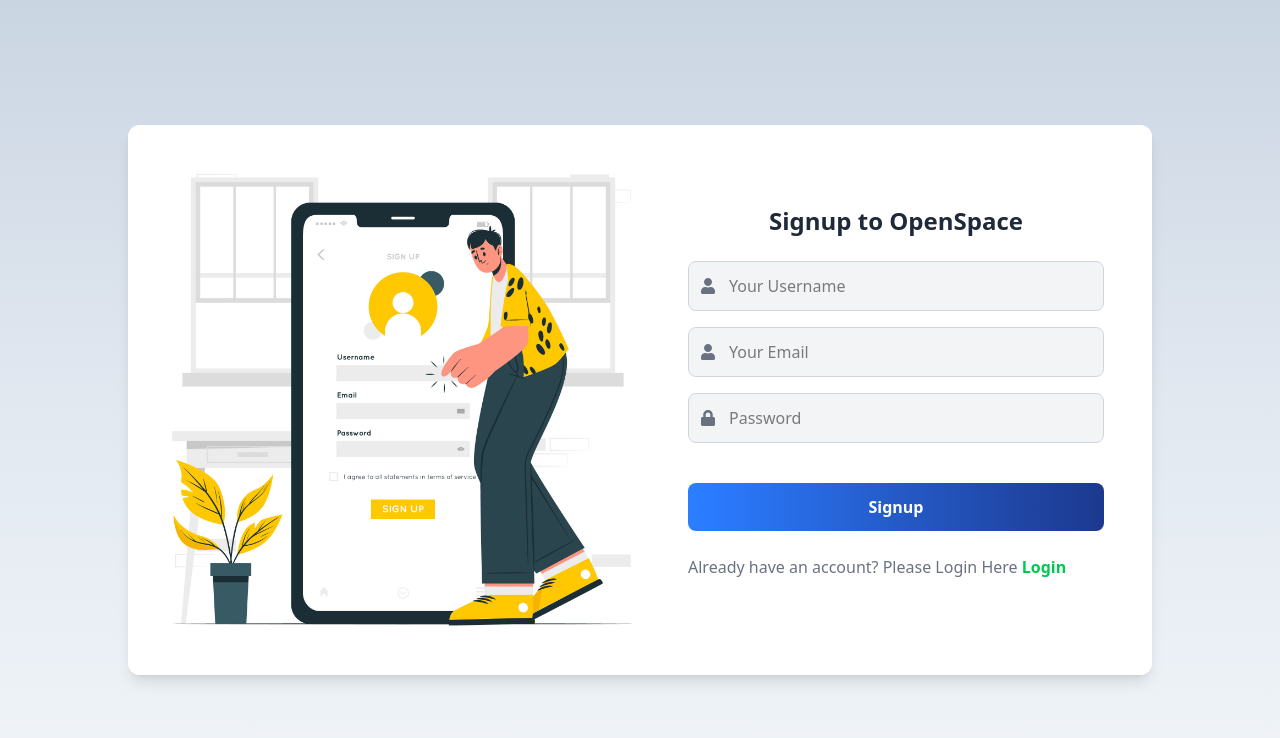
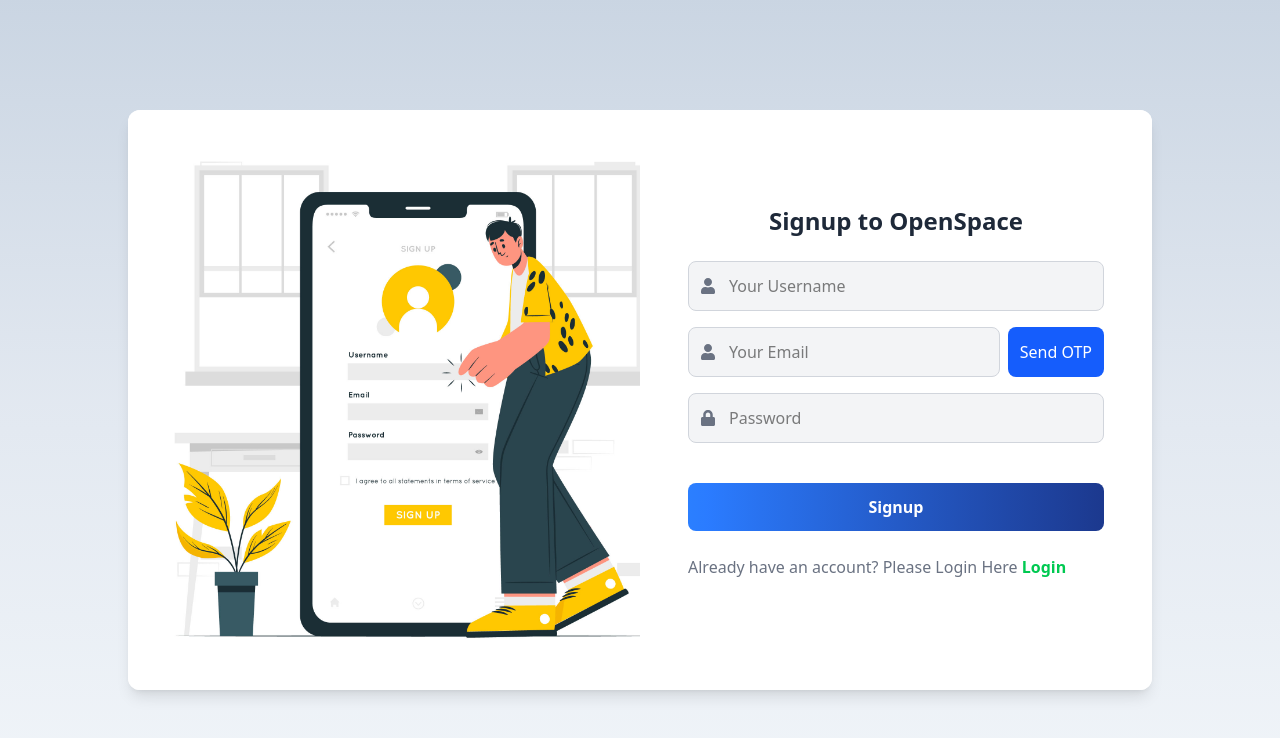
Before and after one commit to adibmahmud007/capstone-hub, a React (Vite) app: page / in a window 1280 px wide. Shown: the top 738 px of the page. Built offline with nearby package versions, Linux system fonts and the light colour scheme.

Commit message:
registration otp field added

```diff
--- a/src/components/Registration/Registration.jsx
+++ b/src/components/Registration/Registration.jsx
@@ -1,15 +1,45 @@
 import { useState } from "react";
 import { Link, useNavigate } from "react-router-dom";
 import { FaUser, FaLock } from "react-icons/fa";
-
-import '../../App.css'
+import '../../App.css';
 import { toast } from "react-toastify";
 
 const Registration = () => {
     const [email, setEmail] = useState("");
     const [username, setUsername] = useState("");
     const [password, setPassword] = useState("");
+    const [OtpCode, setOtp] = useState("");
+    const [isOtpSent, setIsOtpSent] = useState(false);
+
     const navigate = useNavigate();
+
+    const handleOtpRequest = async () => {
+        if (!email) {
+            toast.warn("Please enter your email first.");
+            return;
+        }
+
+        try {
+            const response = await fetch("https://capstone-repo-2933d2307df0.herokuapp.com/api/auth/register-otp-request", {
+                method: "POST",
+                headers: {
+                    "Content-Type": "application/json",
+                },
+                body: JSON.stringify({ email }),
+            });
+
+            if (response.ok) {
+                toast.success("OTP sent to your email!");
+                setIsOtpSent(true);
+            } else {
+                const errorData = await response.json();
+                toast.error(errorData.message || "Failed to send OTP.");
+            }
+        } catch (error) {
+            console.error("OTP Error:", error);
+            toast.error("Something went wrong while sending OTP.");
+        }
+    };
 
     const handleSubmit = async (e) => {
         e.preventDefault();
@@ -17,7 +47,8 @@ const Registration = () => {
         const userData = {
             email,
             username,
-            password
+            password,
+            OtpCode
         };
 
         try {
@@ -43,10 +74,10 @@ const Registration = () => {
     };
 
     return (
-        <div className="flex items-center bg-gradient-to-t from-slate-100 via-slate-200 to-slate-300  justify-center min-h-screen ">
-            <div className="w-full max-w-5xl h-[550px] bg-white shadow-lg rounded-xl overflow-hidden grid grid-cols-1 md:grid-cols-2">
+        <div className="flex items-center bg-gradient-to-t from-slate-100 via-slate-200 to-slate-300 justify-center min-h-screen">
+            <div className="w-full max-w-5xl h-[580px] bg-white shadow-lg rounded-xl overflow-hidden grid grid-cols-1 md:grid-cols-2">
                 {/* Left Side - Welcome Message */}
-                <div className="hidden md:flex flex-col justify-center items-start p-10 text-white reg-bg "></div>
+                <div className="hidden md:flex flex-col justify-center items-start p-10 text-white reg-bg"></div>
 
                 {/* Right Side - Signup Form */}
                 <div className="flex flex-col justify-center items-center p-8 md:p-12 bg-white">
@@ -64,7 +95,10 @@ const Registration = () => {
                                 onChange={(e) => setUsername(e.target.value)}
                             />
                         </div>
-                        <div className="relative mb-4">
+
+                        {/* Email & Send OTP */}
+                        <div className="relative mb-4 flex gap-2">
+                            <div className="relative flex-1">
                                 <span className="absolute left-3 top-1/2 transform -translate-y-1/2 text-gray-500">
                                     <FaUser />
                                 </span>
@@ -76,6 +110,29 @@ const Registration = () => {
                                     onChange={(e) => setEmail(e.target.value)}
                                 />
                             </div>
+                            <button
+                                type="button"
+                                onClick={handleOtpRequest}
+                                className="whitespace-nowrap px-3 py-2 rounded-lg bg-blue-600 text-white hover:bg-blue-700 transition"
+                            >
+                                Send OTP
+                            </button>
+                        </div>
+
+                        {/* OTP Input */}
+                        {isOtpSent && (
+                            <div className="relative mb-4">
+                                <input
+                                    type="text"
+                                    className="w-full p-3 border border-gray-300 rounded-lg bg-gray-100 focus:outline-none focus:ring-2 focus:ring-blue-500"
+                                    placeholder="Enter OTP"
+                                    value={OtpCode}
+                                    onChange={(e) => setOtp(e.target.value)}
+                                />
+                            </div>
+                        )}
+
+                        {/* Password */}
                         <div className="relative mb-4">
                             <span className="absolute left-3 top-1/2 transform -translate-y-1/2 text-gray-500">
                                 <FaLock />
@@ -88,12 +145,6 @@ const Registration = () => {
                                 onChange={(e) => setPassword(e.target.value)}
                             />
                         </div>
-                        {/* <div className="flex justify-between text-sm text-gray-600 mb-2">
-                            <label className="flex items-center">
-                                <input type="checkbox" className="mr-2" /> Remember
-                            </label>
-                            <a href="#" className="hover:text-purple-500">Forgot password?</a>
-                        </div> */}
 
                         <button
                             type="submit"
@@ -101,10 +152,16 @@ const Registration = () => {
                         >
                             Signup
                         </button>
+
                         <div>
-                            <p className="font-normal text-gray-500 pt-6 pb-4">Already have an account? Please Login Here <Link to='/login'><button className=" cursor-pointer text-green-500 font-semibold rounded-lg hover:text-green-600">
+                            <p className="font-normal text-gray-500 pt-6 pb-4">
+                                Already have an account? Please Login Here{" "}
+                                <Link to="/login">
+                                    <button className="cursor-pointer text-green-500 font-semibold rounded-lg hover:text-green-600">
                                         Login
-                            </button></Link></p>
+                                    </button>
+                                </Link>
+                            </p>
                         </div>
                     </form>
                 </div>
```
Lines whose indentation alone changed are shown as unchanged.
